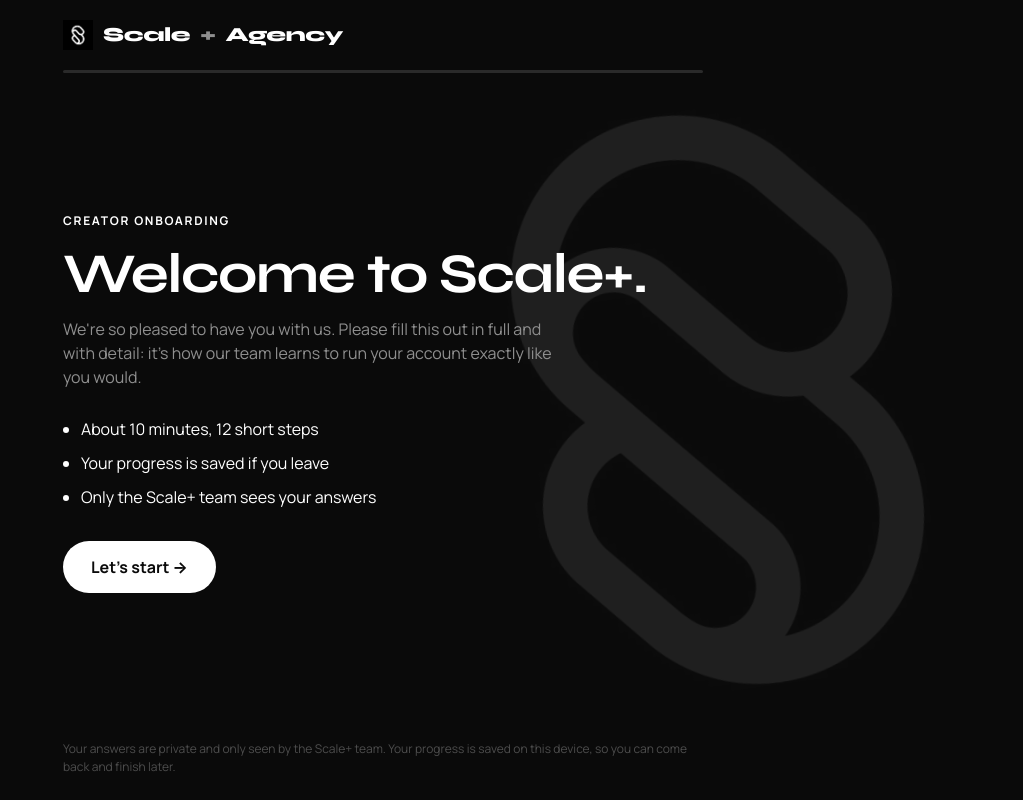
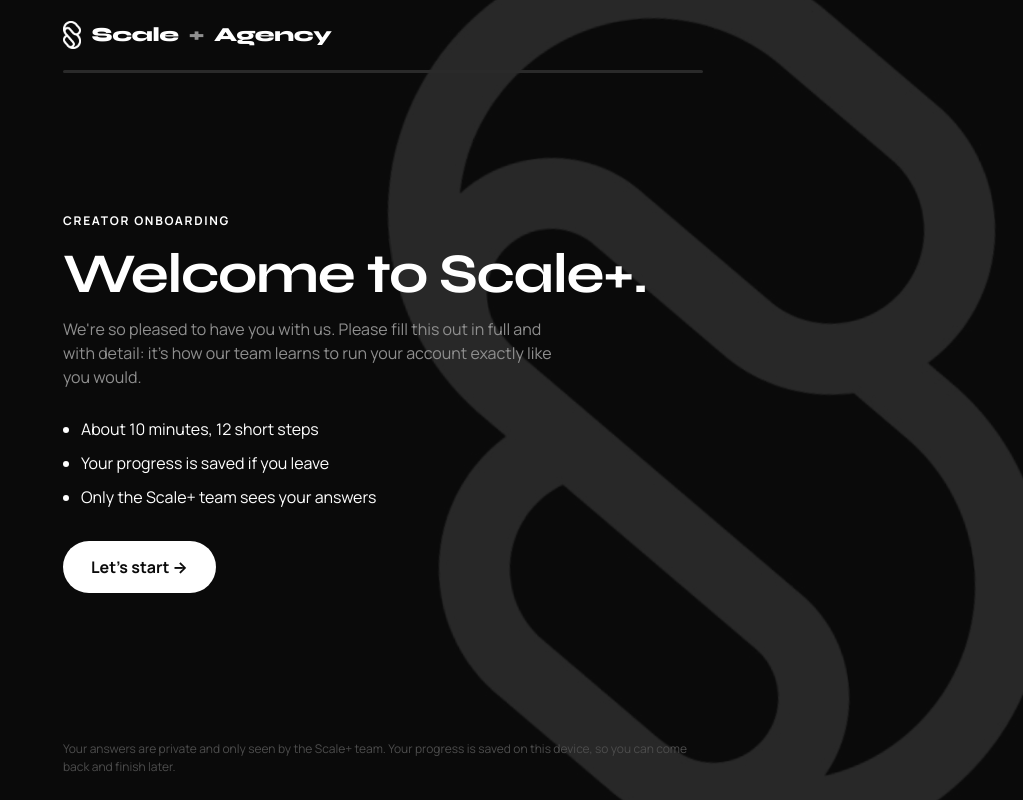
Before and after one commit to lenso07/scale-apply, a plain HTML site: page index.html in a window 1280 px wide. Shown: the whole page, without its empty margins (257-1280 px from the left). Drawn offline with Linux system fonts and the light colour scheme.

Commit message:
Use a white transparent logo
Co-Authored-By: Claude Opus 5.5 <noreply@anthropic.com>

```diff
--- a/index.html
+++ b/index.html
@@ -27,11 +27,11 @@ body{
 /* Logo watermark: the JPG is black lines on white; invert + screen turns it into white lines on the black page */
 .mark-bg{position:fixed;z-index:0;pointer-events:none;
   width:min(115vh,140vw);aspect-ratio:1;right:-30vw;top:50%;transform:translateY(-50%) rotate(-8deg);
-  background:url("logo.jpg") center/contain no-repeat;filter:invert(1);mix-blend-mode:screen;opacity:.07}
-@media (min-width:900px){.mark-bg{right:-12vw;opacity:.09}}
+  background:url("logo-white.png") center/contain no-repeat;opacity:.1}
+@media (min-width:900px){.mark-bg{right:-12vw;opacity:.12}}
 .shell{position:relative;z-index:1}
 .brand{display:flex;align-items:center;gap:10px}
-.brand img{width:30px;height:30px;filter:invert(1);mix-blend-mode:screen}
+.brand img{height:28px;width:auto;display:block}
 [hidden]{display:none!important}
 .shell{min-height:100%;display:flex;flex-direction:column;
   padding-top:env(safe-area-inset-top,0px);padding-bottom:env(safe-area-inset-bottom,0px);
@@ -118,7 +118,7 @@ input[type=date]{min-height:48px}
 <div class="mark-bg" aria-hidden="true"></div>
 <div class="shell">
   <header>
-    <div class="brand"><img src="logo.jpg" alt="">Scale<span>+</span> Agency</div>
+    <div class="brand"><img src="logo-white.png" alt="">Scale<span>+</span> Agency</div>
     <div class="count" id="count"></div>
   </header>
   <div class="rail" aria-hidden="true"><i id="bar"></i></div>
```
Also changed, not shown: logo-white.png (added).
